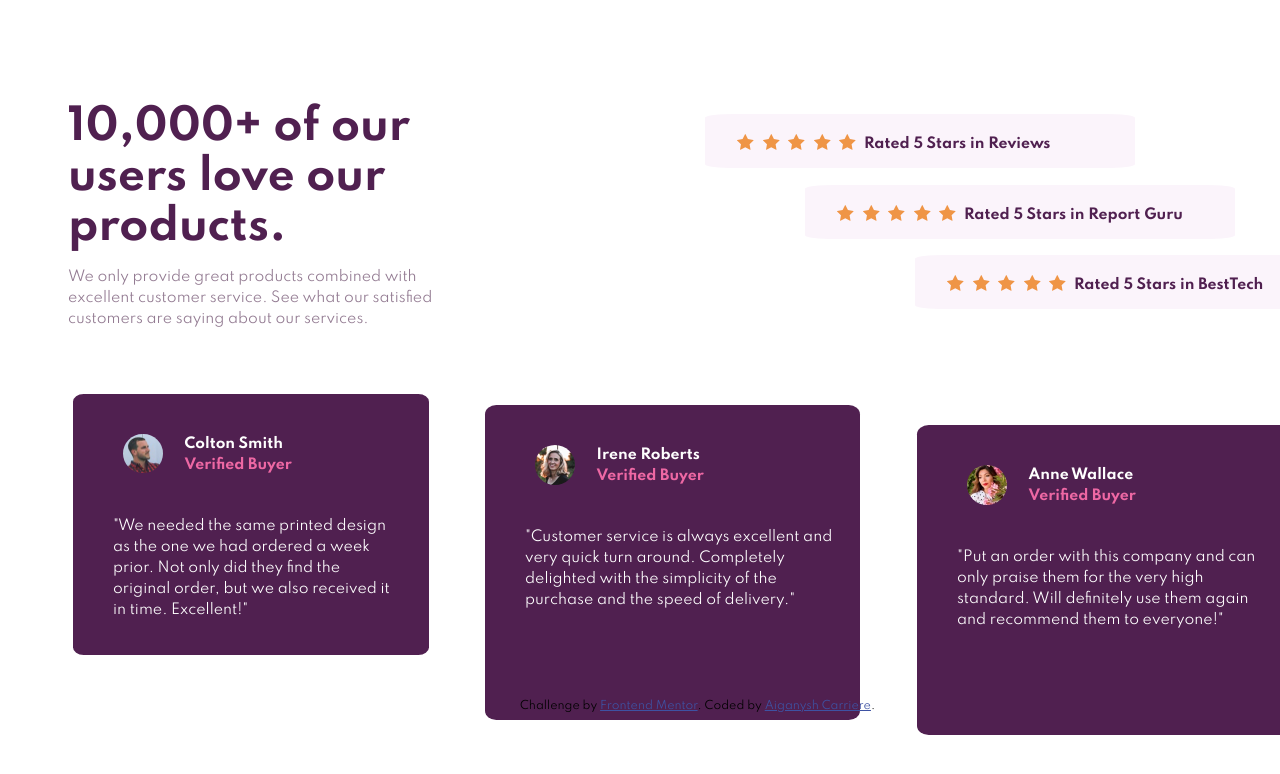
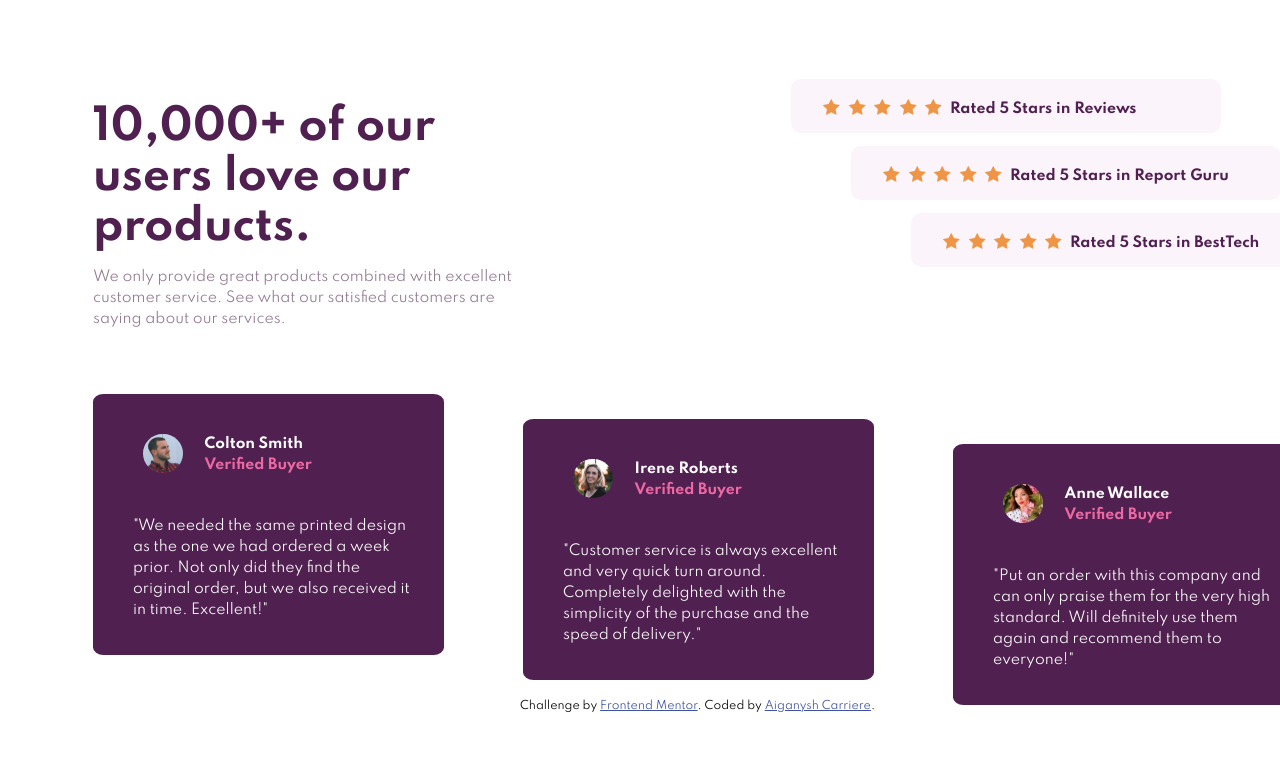
Before and after one commit to AikaAsan/social-proof-section-master, a plain HTML site: page index.html in a window 1280 px wide. Shown: the top 774 px of the page. Drawn offline with Linux system fonts and the light colour scheme.

Commit message:
mobile friendly ddesign to be finished

```diff
--- a/index.html
+++ b/index.html
@@ -18,7 +18,8 @@
   </head>
   <body>
     <!-- Descritption Section -->
-    <section class="description">
+    <div class="description-rating">
+<section class="description">
       <div class="one">
 <h1>10,000+ of our users love our products.</h1>
 
@@ -64,6 +65,8 @@
 
 
 </section>
+    </div>
+
 <!-- Reviews Section -->
    <section class="reviews">
 
--- a/styles.css
+++ b/styles.css
@@ -19,11 +19,14 @@ html {
      box-sizing: border-box;
  } */
  body {
-     padding: 60px;
+
+     padding: 60px 60px 60px 80px ;
  }
  h1 {
    font-size: 300%;
    margin-bottom: 0;
+   width: 400px;
+   /* width: 400px; */
  }
  h4 {
      display: inline-block;
@@ -31,7 +34,12 @@ html {
  .one, .two, .three, .four {
      display: inline-block;
  }
+ /*  Description-rating Section */
 
+ .description-rating {
+     display: flex;
+     padding-left: 5px;
+ }
  /* Descritption Section */
 .description{
     margin-top: 0;
@@ -48,24 +56,21 @@ html {
  .description p {
      color:hsl(303, 10%, 53%);
      line-height: 1.5;
- }
- .one {
-     width: 33%;
+     width: 450px;
  }
 
 
  /* Rating Section */
 
- /* .ratings {
-   margin-top: -500;
-   padding-top: -200;
- } */
+ .ratings {
+  position: relative;
+ }
  #star-ratings {
      background-color: hsl(300, 43%, 97%);
      display: inline-block;
-     margin: 5px ;
+     margin: 8px ;
      padding: 10px 30px;
-     border-radius: 7%;
+     border-radius: 10px;
      width: 370px;
  }
 #star-ratings li, img {
@@ -87,29 +92,39 @@ li {
 
     .two {
         position: absolute;
-    top: 109px ;
-    bottom: 240px;
-    left: 700px;
+        top: 3px;
+        left: 240px;
     }
+
     .three {
         position: absolute;
-    top: 180px;
-    bottom: 0;
-    left: 800px;
-    right: 0;
-    margin: 0;
+        top: 70px;
+        left: 300px;
+        right: 60px;
     }
 
     .four {
         position: absolute;
-    top: 250px;
-    bottom: 0;
-    left: 910px;
-    right: 0;
-    margin: 0;
+        top: 137px;
+        left: 360px;
+        right: 10px;
     }
+
+@media screen and (max-width: 620px)
+{
+.one, .two, .three, .four, .Colton, .Irene, .Anne {
+    width: 100%;
+}
+ /* body {
+     display: flex;
+     flex-direction: column;
+ } */
+
+}
+
 /* Reviews Section */
 .reviews {
+    position: relative;
     color: hsl(0, 0%, 100%);
     margin-top: 40px;
 }
@@ -130,23 +145,20 @@ li {
      padding: 40px 30px 20px 40px;
  }
 
+ .Colton {
+     position: absolute;
+ }
+
  .Irene{
  position: absolute;
-     top: 405px;
-     bottom: 80px;
-     left: 485px;
-     right: 10px;
-     margin: 0;
-     padding-right: 15px
+ top: 25px;
+ left: 430px;
  }
 
 .Anne {
 position: absolute;
-top: 425px;
-bottom: 65px;
-left: 917px;
-right: 0;
-margin: 0;
+top: 50px;
+left: 860px;
 }
 .photo-name{
  width: 220px;
```
Lines whose indentation alone changed are shown as unchanged.
